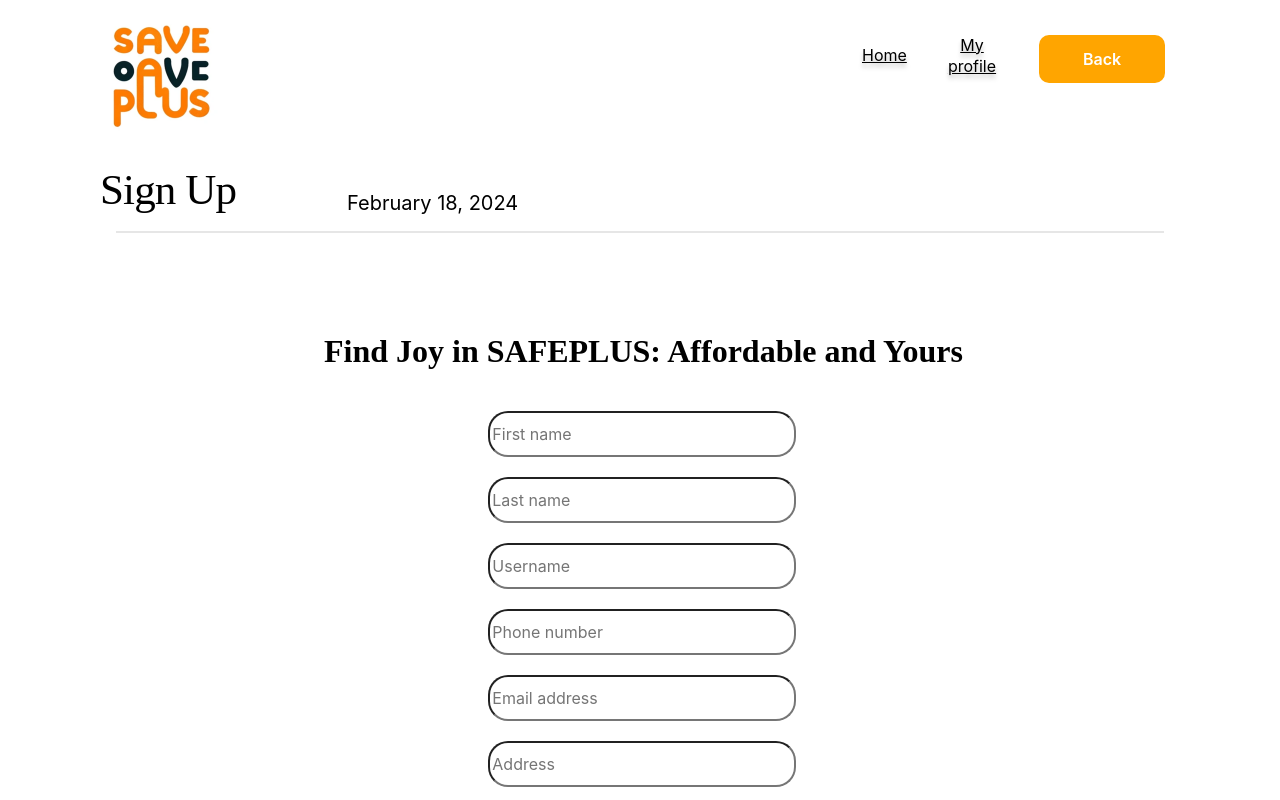
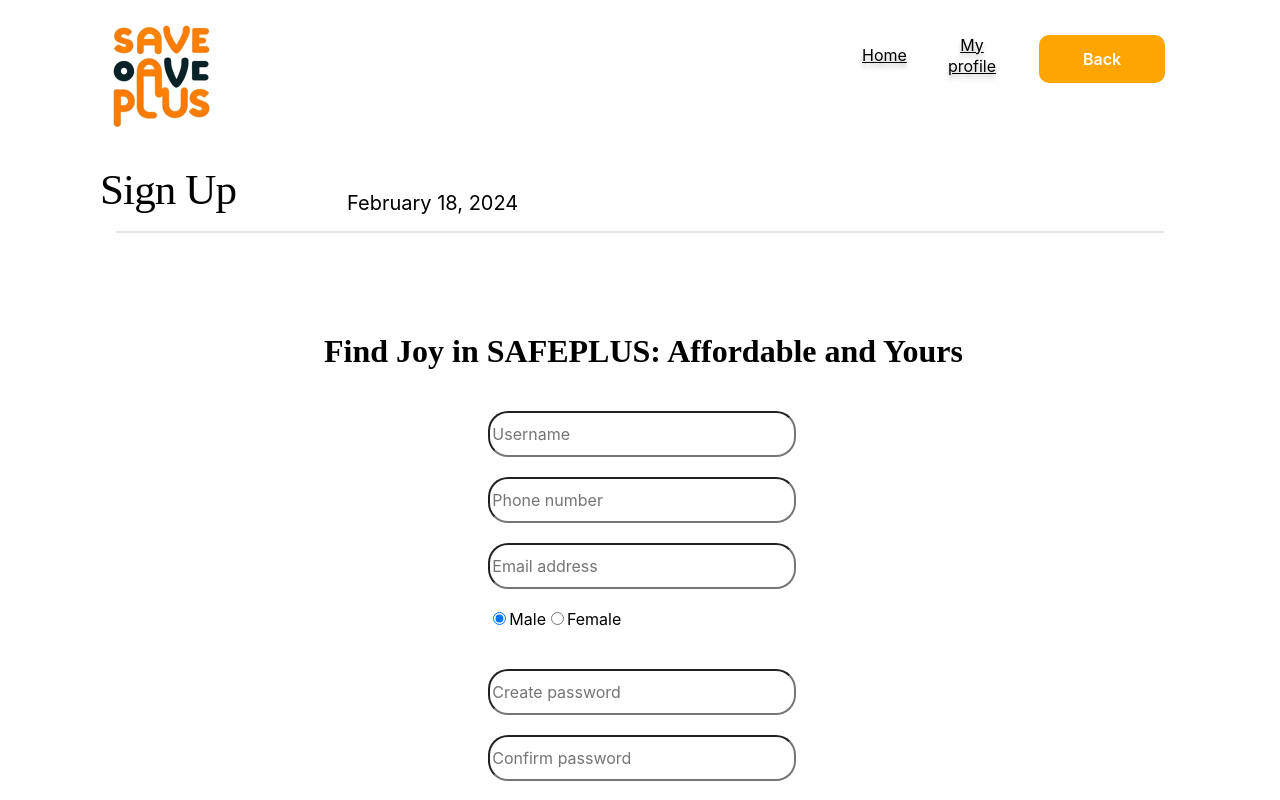
Before and after one commit to raindongz/SavePlus-Vue, a Vue app: page /signup in a window 1280 px wide. Shown: the top 800 px of the page. Built offline with nearby package versions, Linux system fonts and the light colour scheme.

Commit message:
add md5 encryption, add authentication header, add base url

```diff
--- a/package.json
+++ b/package.json
@@ -11,6 +11,7 @@
     "axios": "^1.6.7",
     "core-js": "^3.8.3",
     "firebase": "^10.8.0",
+    "js-md5": "^0.8.3",
     "vue": "^3.2.13",
     "vue-router": "^4.2.5"
   },
--- a/src/components/SignIn.vue
+++ b/src/components/SignIn.vue
@@ -2,16 +2,15 @@
   <div class="page-container">
     <nav>
       <ul>
-      <img class="logo" alt="saveplus logo" src="@/assets/logo.png">
+        <img class="logo" alt="saveplus logo" src="@/assets/logo.png" />
         <RouterLink to="/">
-      <button class="back-button" >Back</button>
+          <button class="back-button">Back</button>
         </RouterLink>
-
       </ul>
 
       <body>
         <header>
-        <h1 class="produce"> Welcome!</h1>
+          <h1 class="produce">Welcome!</h1>
           <div class="time">
             {{ formattedDate }}
           </div>
@@ -19,7 +18,6 @@
         <div class="divider"></div>
       </body>
       <div>
-
         <div v-if="userData">
           <h2>User Information</h2>
           <p>First Name: {{ userData.firstName }}</p>
@@ -30,93 +28,106 @@
         </div>
       </div>
       <div class="box">
+        <img alt="userimg" class="userimg" src="@/assets/user1.png" />
 
-          <img alt="userimg" class="userimg" src="@/assets/user1.png">
-
-
-        <div >
+        <div>
           <h1 class="userlogin">User Login</h1>
-          <input type="text" v-model="username" placeholder="Username" class="signin1"/>
-          <input type="password" v-model="pass" placeholder="Password" class="signin2"/>
-          <button @click="saveFields" class="signinbutton">Login</button>
-          <RouterLink to="/signup" class="tosignup">Click here to Sign Up</RouterLink>
+          <input
+            type="text"
+            v-model="email"
+            placeholder="email"
+            class="signin1"
+          />
+          <input
+            type="password"
+            v-model="pass"
+            placeholder="Password"
+            class="signin2"
+          />
+          <button @click="loginUser" class="signinbutton">Login</button>
+          <RouterLink to="/signup" class="tosignup"
+            >Click here to Sign Up</RouterLink
+          >
         </div>
-
-
-
       </div>
     </nav>
   </div>
-
-
 </template>
 
-
 <script>
-  import axios from 'axios';
+import axios from "axios";
+import router from "./../main.js";
 export default {
-
   data() {
     return {
-          username: '',
-          pass:'',
+      email: "",
+      pass: "",
       savedFields: {}, // 用于保存多个字段的对象
       userData: null,
     };
-
-
   },
   created() {
-        const options = { year: 'numeric', month: 'long', day: 'numeric' };
+    const options = { year: "numeric", month: "long", day: "numeric" };
     const currentDate = new Date();
     this.formattedDate = currentDate.toLocaleDateString(undefined, options);
   },
-      methods:{
+  methods: {
     saveFields() {
-        this.savedFields.username = this.username;
+      this.savedFields.email = this.email;
       this.savedFields.pass = this.pass;
 
-        this.username = '';
-        this.pass = '';
+      this.email = "";
+      this.pass = "";
     },
 
     loginUser() {
-        const baseUrl = 'http://api.saveplus.link';
+      var md5 = require("js-md5");
+      // Store hash in your password DB.
       const requestData = {
-          username: 'Fred',
-          fullName: 'Flintstone'
+        email: this.email,
+        password: md5(this.pass),
       };
 
-        axios.post(`${baseUrl}/post/unInterest`, requestData)
-        .then(response => {
+      const instance = axios.create();
+      instance
+        .post("/user/login", requestData, {
+          headers: {
+            Authorization: null,
+          },
+        })
+        .then((response) => {
+          if (response.statusText == "OK") {
+            const token = JSON.stringify(response.data.accessToken);
+            localStorage.setItem("token", token);
+            axios.defaults.headers.common["Authorization"] =
+              "Bearer " + JSON.parse(token);
+            router.push("/");
+          }
           this.userData = response.data;
         })
-        .catch(error => {
-            console.error('Error:', error);
+        .catch((error) => {
+          console.error("Error:", error);
+          this.email = "";
+          this.pass = "";
         });
-      }
-
-
+    },
   },
 
   mounted() {
-        this.loginUser();
-      }
-
-
-    }
-
+    // this.loginUser();
+  },
+};
 </script>
 
 <style>
-  .produce{
+.produce {
   position: absolute;
   width: 227px;
   height: 77px;
   left: 100px;
   top: 110px;
 
-    font-family: 'Newsreader';
+  font-family: "Newsreader";
   font-style: normal;
   font-weight: 400;
   font-size: 43px;
@@ -128,14 +139,14 @@
 
   color: #000000;
 }
-  .time{
+.time {
   position: absolute;
   width: 300px;
   height: 26px;
   left: 347px;
   top: 190px;
 
-    font-family: 'Inter';
+  font-family: "Inter";
   font-style: normal;
   font-weight: 400;
   font-size: 20px;
@@ -148,20 +159,18 @@
 }
 .divider {
   height: 2px; /* 设置分隔线的高度 */
-    background-color: #E6E6E6; /* 设置分隔线的背景颜色 */
+  background-color: #e6e6e6; /* 设置分隔线的背景颜色 */
   margin: 100px; /* 可选：设置分隔线上下的间距 */
 }
-  .box{
+.box {
   position: relative;
   height: 350px;
   width: 600px;
-    margin-top:50px;
-    margin-left:30%;
-
+  margin-top: 50px;
+  margin-left: 30%;
 
   border: 2px solid orange;
   border-radius: 40px;
-
 }
 
 .box::before {
@@ -190,17 +199,16 @@
   width: 200px;
   margin-left: 370px; /* 调整间距以适应需求 */
   margin-top: 50px;
-
 }
 
-  .signin1{
+.signin1 {
   position: absolute;
   height: 25px;
   width: 200px;
   margin-left: 330px;
   margin-top: 100px;
   border-radius: 30px;
-    background-color:bisque;
+  background-color: bisque;
   text-align: center;
   border: 0;
   transition: background-color 0.3s;
@@ -210,13 +218,12 @@
   background-color: #fff; /* 点击输入框时背景颜色变为白色 */
 }
 .upload-button {
-
   position: absolute; /* 将元素定位为绝对定位 */
   width: 126px;
   height: 48px;
   right: 115px;
   top: 35px;
-    font-family: 'Inter';
+  font-family: "Inter";
   font-style: normal;
   font-weight: 600;
   font-size: 16px;
@@ -226,17 +233,16 @@
   justify-content: center; /* 水平居中对齐文本 */
   text-align: center;
   border-radius: 10px;
-
 }
 
-  .signin2{
+.signin2 {
   position: absolute;
   height: 25px;
   width: 200px;
   margin-left: 330px;
   margin-top: 155px;
   border-radius: 30px;
-    background-color:bisque;
+  background-color: bisque;
   text-align: center;
   border: 0;
   transition: background-color 0.3s;
@@ -246,7 +252,7 @@
   background-color: #fff; /* 点击输入框时背景颜色变为白色 */
 }
 
-  .signinbutton{
+.signinbutton {
   position: absolute;
   height: 25px;
   width: 205px;
@@ -255,24 +261,24 @@
   border-radius: 20px;
 }
 
-  .tosignup{
+.tosignup {
   position: absolute;
   color: orange;
   margin-left: 362px;
   margin-top: 320px;
 }
 
-  .tosignup:hover{
+.tosignup:hover {
   color: rgba(255, 166, 0, 0.649);
 }
-  .time{
+.time {
   position: absolute;
   width: 300px;
   height: 26px;
   left: 347px;
   top: 190px;
 
-    font-family: 'Inter';
+  font-family: "Inter";
   font-style: normal;
   font-weight: 400;
   font-size: 20px;
@@ -283,5 +289,4 @@
 
   color: #000000;
 }
-
 </style>
--- a/src/components/SignUp.vue
+++ b/src/components/SignUp.vue
@@ -2,24 +2,20 @@
   <div class="page-container">
     <nav>
       <ul>
-        <img class="logo" alt="saveplus logo" src="@/assets/logo.png">
-        <RouterLink to="/"><li><a href="shop" class="shop">Home</a></li></RouterLink>
+        <img class="logo" alt="saveplus logo" src="@/assets/logo.png" />
+        <RouterLink to="/"
+          ><li><a href="shop" class="shop">Home</a></li></RouterLink
+        >
         <li><a href="My profile" class="Myprofile">My profile</a></li>
         <RouterLink to="/signin">
-        <button class="back-button" >Back</button>
+          <button class="back-button">Back</button>
         </RouterLink>
-
-
-
-
       </ul>
     </nav>
 
-
-
     <body>
       <header>
-        <h1 class="produce"> Sign Up </h1>
+        <h1 class="produce">Sign Up</h1>
         <div class="time">
           {{ formattedDate }}
         </div>
@@ -27,90 +23,103 @@
       <div class="divider"></div>
     </body>
 
-
     <div>
       <div>
         <h1 class="findJ">Find Joy in SAFEPLUS: Affordable and Yours</h1>
       </div>
+
       <div>
-      <input type="text" v-model="firstname" placeholder="First name" class="signup1"/>
+        <input
+          type="text"
+          v-model="username"
+          placeholder="Username"
+          class="signup1"
+        />
       </div>
 
       <div>
-      <input type="text" v-model="lastname" placeholder="Last name" class="signup1"/>
+        <input
+          type="text"
+          v-model="phone"
+          placeholder="Phone number"
+          class="signup1"
+        />
       </div>
 
       <div>
-      <input type="text" v-model="username" placeholder="Username" class="signup1"/>
+        <input
+          type="text"
+          v-model="email"
+          placeholder="Email address"
+          class="signup1"
+        />
       </div>
 
       <div>
-      <input type="text" v-model="phone" placeholder="Phone number" class="signup1"/>
+        <div class="signup1">
+          <input type="radio" id="zero" value="0" v-model="gender" />
+          <label for="zero">Male</label>
+          <input type="radio" id="one" value="1" v-model="gender" />
+          <label for="one">Female</label>
+        </div>
+      </div>
+      <div>
+        <input
+          type="password"
+          v-model="createpass"
+          placeholder="Create password"
+          class="signup1"
+        />
       </div>
 
       <div>
-      <input type="text" v-model="email" placeholder="Email address" class="signup1"/>
+        <input
+          type="password"
+          v-model="confirmpass"
+          placeholder="Confirm password"
+          class="signup1"
+        />
       </div>
 
-    <div>
-      <input type="text" v-model="address" placeholder="Address" class="signup1"/>
-    </div>
-
-
-      <div>
-      <input type="password" v-model="createpass" placeholder="Create password" class="signup1"/>
-    </div>
-
-    <div>
-      <input type="password" v-model="confirmpass" placeholder="Confirm password" class="signup1"/>
-    </div>
-
-
       <button @click="comparePasswords" class="savebutton">Sign Up</button>
-      <div v-if="showMessage">
+      <!-- <div v-if="showMessage">
         <div v-if="passwordsMatch"></div>
             <div v-else class="conpas">Passwords do not match.</div>
+        </div> -->
     </div>
-
-
-    </div>
-
-
-
   </div>
 
   <body class="blankb"></body>
-
 </template>
 
 <script>
-
+import axios from "axios";
+import router from "./../main.js";
 export default {
-
   data() {
     return {
-          formattedDate: '' ,
+      formattedDate: "",
       uploadedImages: [], // 存储已上传的图片
-          firstname: '', // 用于保存姓名
-          lastname: '',
-          username: '',
-          phone: '',
-          email: '',
-          createpass: '',
-          confirmpass:'',
-          address:'',
+      firstname: "", // 用于保存姓名
+      lastname: "",
+      username: "",
+      phone: "",
+      email: "",
+      createpass: "",
+      confirmpass: "",
+      address: "",
+      gender: 0,
       passwordsMatch: false,
       showMessage: false,
       savedFields: {}, // 用于保存多个字段的对象
     };
-
   },
   created() {
-        const options = { year: 'numeric', month: 'long', day: 'numeric' };
+    const options = { year: "numeric", month: "long", day: "numeric" };
     const currentDate = new Date();
     this.formattedDate = currentDate.toLocaleDateString(undefined, options);
   },
-      methods:{
+  methods: {
     openFileInput() {
       // 点击按钮时触发文件上传输入框的点击事件
       this.$refs.fileInput.click();
@@ -130,25 +139,35 @@
       }
     },
 
-      saveFields() {
+    submitFields() {
       // 当用户点击保存按钮时，将用户输入的字段保存到 savedFields 对象中
-        this.savedFields.firstname = this.firstname;
-        this.savedFields.lastname = this.lastname;
-        this.savedFields.username = this.username;
-        this.savedFields.email = this.email;
-        this.savedFields.phone = this.phone;
-        this.savedFields.createpass = this.createpass;
-        this.savedFields.confirmpass = this.confirmpass;
-        this.savedFields.address = this.address;
+      const baseUrl = "http://api.saveplus.link";
+      var md5 = require("js-md5");
+
+      axios
+        .post(baseUrl + "/user/create", {
+          username: this.username,
+          password: md5(this.createpass),
+          email: this.email,
+          phone: this.phone,
+          gender: 1,
+          // avatar: "www.baidu.com",
+        })
+        .then(function (response) {
+          if (response.statusText == "OK") {
+            router.push("/signin");
+          }
+        })
+        .catch(function (error) {
+          console.log(error);
+        });
+
       // 清空输入框以便用户输入下一组字段
-        this.firstname = '';
-        this.lastname = '';
-        this.username = '';
-        this.email = '';
-        this.confirmpass = '';
-        this.createpass = '';
-        this.phone = '';
-        this.address = '';
+      this.username = "";
+      this.email = "";
+      this.confirmpass = "";
+      this.createpass = "";
+      this.phone = "";
     },
 
     comparePasswords() {
@@ -156,29 +175,21 @@
       if (this.confirmpass === this.createpass) {
         this.passwordsMatch = true;
         this.showMessage = false;
-        this.saveFields();
+        this.submitFields();
       } else {
         this.passwordsMatch = false;
         this.showMessage = true;
       }
     },
-
   },
 };
-
-
-
 </script>
 
 <style>
-
-
-
-
 nav ul {
   list-style-type: none; /* 去掉列表项的标记（点点） */
 }
-  .logo{
+.logo {
   width: 125px; /* 修改图片宽度 */
   height: auto; /* 保持高度与宽度的比例 */
   margin-left: 50px;
@@ -193,7 +204,7 @@
   right: 379px;
   top: 45px;
 
-    font-family: 'Inter';
+  font-family: "Inter";
   font-style: normal;
   font-weight: 400;
   font-size: 16px;
@@ -207,14 +218,14 @@
 
   text-shadow: 0px 4px 4px rgba(0, 0, 0, 0.25);
 }
-  .Myprofile{
+.Myprofile {
   position: absolute;
   width: 76px;
   height: 21px;
   right: 270px;
   top: 45px;
 
-    font-family: 'Inter';
+  font-family: "Inter";
   font-style: normal;
   font-weight: 400;
   font-size: 16px;
@@ -235,7 +246,7 @@
   height: 48px;
   right: 115px;
   top: 35px;
-    font-family: 'Inter';
+  font-family: "Inter";
   font-style: normal;
   font-weight: 600;
   font-size: 16px;
@@ -245,23 +256,22 @@
   justify-content: center; /* 水平居中对齐文本 */
   text-align: center;
   border-radius: 10px;
-
 }
 button {
   background-color: orange;
   color: white;
 }
-  button:hover{
+button:hover {
   background-color: rgba(255, 166, 0, 0.649);
 }
-  .produce{
+.produce {
   position: absolute;
   width: 227px;
   height: 77px;
   left: 100px;
   top: 110px;
 
-    font-family: 'Newsreader';
+  font-family: "Newsreader";
   font-style: normal;
   font-weight: 400;
   font-size: 64px;
@@ -273,14 +283,14 @@
 
   color: #000000;
 }
-  .time{
+.time {
   position: absolute;
   width: 300px;
   height: 26px;
   left: 347px;
   top: 190px;
 
-    font-family: 'Inter';
+  font-family: "Inter";
   font-style: normal;
   font-weight: 400;
   font-size: 20px;
@@ -293,35 +303,33 @@
 }
 .divider {
   height: 2px; /* 设置分隔线的高度 */
-    background-color: #E6E6E6; /* 设置分隔线的背景颜色 */
+  background-color: #e6e6e6; /* 设置分隔线的背景颜色 */
   margin: 100px; /* 可选：设置分隔线上下的间距 */
 }
-  .show{
+.show {
   position: absolute;
   width: 300px;
   height: 330px;
-    background-color: #E6E6E6;
+  background-color: #e6e6e6;
   left: 110px;
   top: 250px;
   border-radius: 10px;
 }
 
-
-  .blankphoto{
+.blankphoto {
   position: absolute;
   width: 300px;
   height: 200px;
   left: 400px;
   object-fit: contain;
 }
-  .choose{
+.choose {
   position: absolute;
   width: 200px;
   height: 40px;
   left: 200px;
 
-
-    font-family: 'Inter';
+  font-family: "Inter";
   font-style: normal;
   font-weight: 400;
   font-size: 20px;
@@ -333,19 +341,15 @@
   justify-content: center; /* 水平居中对齐文本 */
   text-align: center;
   border-radius: 20px;
-
 }
 
-
-
-
-  .signup1{
+.signup1 {
   width: 300px;
   height: 40px;
-    margin-top:20px;
-    margin-left:38%;
+  margin-top: 20px;
+  margin-left: 38%;
   border-radius: 20px;
-    font-family: 'Inter';
+  font-family: "Inter";
   font-style: normal;
   font-weight: 400;
   font-size: 16px;
@@ -353,23 +357,23 @@
   text-align: start;
 }
 
-  .savebutton{
+.savebutton {
   position: absolute;
   width: 100px;
   height: 50px;
-    margin-top:50px;
-    margin-left:45%;
+  margin-top: 50px;
+  margin-left: 45%;
   object-fit: contain;
   border-radius: 10px;
 }
-  .blankb{
+.blankb {
   height: 100px;
 }
 
-  .findJ{
+.findJ {
   margin-left: 25%;
 }
-  .conpas{
+.conpas {
   margin-left: 43%;
 }
 </style>
--- a/src/components/userInformation.vue
+++ b/src/components/userInformation.vue
@@ -2,17 +2,17 @@
   <div class="page-container">
     <nav>
       <ul>
-        <img class="logo" alt="saveplus logo" src="../assets/logo.png">
+        <img class="logo" alt="saveplus logo" src="../assets/logo.png" />
 
         <RouterLink to="/">
-          <button class="upload-button" >Shop</button>
+          <button class="upload-button">Shop</button>
         </RouterLink>
       </ul>
     </nav>
   </div>
 
   <div>
-        <img alt="userimg" class="uinform" src="@/assets/user.png">
+    <img alt="userimg" class="uinform" src="@/assets/user.png" />
     <h1 class="in-username">Username</h1>
   </div>
 
@@ -29,77 +29,100 @@
     </RouterLink>
   </div>
 
-    <div v-if="edit" >
+  <div v-if="edit">
     <div>
-      <input type="text" v-model="firstname" placeholder="First name" class="i-t"/>
+      <input type="text" v-model="fullname" placeholder="Name" class="i-t" />
     </div>
 
     <div>
-      <input type="text" v-model="lastname" placeholder="Last name" class="i-t"/>
+      <input
+        type="text"
+        v-model="phone"
+        placeholder="Phone number"
+        class="i-t"
+      />
     </div>
 
     <div>
-      <input type="text" v-model="address" placeholder="Address" class="i-t"/>
+      <input
+        type="text"
+        v-model="email"
+        placeholder="Email address"
+        class="i-t"
+      />
+    </div>
+    <button @click="saveFields" class="i-savebutton">Save</button>
+  </div>
+  <div v-else>
+    <div>
+      <input
+        type="text"
+        disabled
+        v-model="fullname"
+        placeholder="Name"
+        class="i-t"
+      />
     </div>
 
     <div>
-      <input type="text" v-model="phone" placeholder="Phone number" class="i-t"/>
+      <input
+        type="text"
+        disabled
+        v-model="phone"
+        placeholder="Phone number"
+        class="i-t"
+      />
     </div>
 
     <div>
-      <input type="text" v-model="email" placeholder="Email address" class="i-t"/>
+      <input
+        type="text"
+        disabled
+        v-model="email"
+        placeholder="Email address"
+        class="i-t"
+      />
     </div>
-    <button @click="saveFields" class="i-savebutton">Save</button>
-
   </div>
-<div v-else>
-    <div>
-    <input type="text"  disabled v-model="firstname" placeholder="First name" class="i-t"/>
-      </div>
-
-      <div>
-      <input type="text" disabled v-model="lastname" placeholder="Last name" class="i-t"/>
-      </div>
-
-      <div>
-      <input type="text" disabled v-model="address" placeholder="Address" class="i-t"/>
-    </div>
-
-    <div>
-      <input type="text" disabled v-model="phone" placeholder="Phone number" class="i-t"/>
-    </div>
-
-      <div>
-      <input type="text" disabled v-model="email" placeholder="Email address" class="i-t"/>
-    </div>
-
-</div>
-
-
 </template>
 
 <script>
+import axios from "axios";
+
 export default {
-
   data() {
     return {
-
-          firstname: '', // 用于保存姓名
-          lastname: '',
-          address: '',
-          phone: '',
-          email: '',
+      fullname: "",
+      phone: "",
+      email: "",
+      avatar: "",
       edit: false,
 
       savedFields: {}, // 用于保存多个字段的对象
     };
-
   },
 
-      methods:{
+  beforeMount() {
+    console.log("hello ");
+    const requestData = {};
+    const instance = axios.create();
+    instance
+      .post("/user/getUserInfo", requestData)
+      .then((response) => {
+        if (response.statusText == "OK") {
+          console.log(response.data);
+          (this.fullname = response.data.user_info.full_name),
+            (this.phone = response.data.user_info.phone),
+            (this.email = response.data.user_info.email),
+            (this.avatar = response.data.user_info.avatar);
+        }
+      })
+      .catch((error) => {
+        console.error("Error:", error);
+      });
+  },
 
-
-
+  methods: {
     saveFields() {
       // 当用户点击保存按钮时，将用户输入的字段保存到 savedFields 对象中
       this.savedFields.firstname = this.firstname;
@@ -110,34 +133,26 @@
 
       this.savedFields.address = this.address;
       // 清空输入框以便用户输入下一组字段
-        this.firstname = '';
-        this.lastname = '';
-        this.email = '';
-        this.phone = '';
-        this.address = '';
+      this.firstname = "";
+      this.lastname = "";
+      this.email = "";
+      this.phone = "";
+      this.address = "";
     },
 
-
-
     handleButtonClick() {
-
-        if (this.edit === false){
+      if (this.edit === false) {
         this.edit = true;
       } else {
         this.edit = false;
       }
     },
-
-
-
   },
 };
-
-
 </script>
 
 <style>
-    .uinform{
+.uinform {
   position: absolute;
   height: 200px;
   width: 200px;
@@ -145,7 +160,7 @@
   margin-top: 50px;
 }
 
-    .in-username{
+.in-username {
   position: absolute;
   height: 200px;
   width: 200px;
@@ -153,17 +168,16 @@
   font-size: 25px;
   margin-left: 375px;
   margin-top: 150px;
-        font-family: 'Arial';
-
+  font-family: "Arial";
 }
 
-    .in-e{
+.in-e {
   position: absolute; /* 将元素定位为绝对定位 */
   width: 126px;
   height: 48px;
   left: 190px;
   top: 420px;
-        font-family: 'Inter';
+  font-family: "Inter";
   font-style: normal;
   font-weight: 600;
   font-size: 16px;
@@ -177,17 +191,17 @@
   color: orange;
 }
 
-    .in-e:hover{
+.in-e:hover {
   background-color: white;
-        color:rgba(255, 166, 0, 0.649);
+  color: rgba(255, 166, 0, 0.649);
 }
-    .in-m{
+.in-m {
   position: absolute; /* 将元素定位为绝对定位 */
   width: 126px;
   height: 48px;
   left: 190px;
   top: 490px;
-        font-family: 'Inter';
+  font-family: "Inter";
   font-style: normal;
   font-weight: 600;
   font-size: 16px;
@@ -199,13 +213,13 @@
   border-radius: 10px;
 }
 
-    .in-u{
+.in-u {
   position: absolute; /* 将元素定位为绝对定位 */
   width: 126px;
   height: 48px;
   left: 190px;
   top: 560px;
-        font-family: 'Inter';
+  font-family: "Inter";
   font-style: normal;
   font-weight: 600;
   font-size: 16px;
@@ -215,17 +229,15 @@
   justify-content: center; /* 水平居中对齐文本 */
   text-align: center;
   border-radius: 10px;
-
-
 }
 
-    .i-t{
+.i-t {
   width: 300px;
   height: 40px;
-        margin-top:40px;
-        margin-left:50%;
+  margin-top: 40px;
+  margin-left: 50%;
   border-radius: 20px;
-        font-family: 'Inter';
+  font-family: "Inter";
   font-style: normal;
   font-weight: 400;
   font-size: 16px;
@@ -239,7 +251,7 @@
   height: 48px;
   left: 190px;
   top: 630px;
-        font-family: 'Inter';
+  font-family: "Inter";
   font-style: normal;
   font-weight: 600;
   font-size: 16px;
@@ -251,15 +263,13 @@
   border-radius: 10px;
 }
 
-  .i-savebutton{
+.i-savebutton {
   position: absolute;
   width: 100px;
   height: 50px;
-    margin-top:50px;
-    margin-left:57%;
+  margin-top: 50px;
+  margin-left: 57%;
   object-fit: contain;
   border-radius: 10px;
 }
-
-
 </style>
```
Also changed, not shown: src/components/ProduceList.vue (+27 -3 lines), src/main.js (+30 -20 lines), 1 other file (tests, documents, lock files or other folders). Lines whose indentation alone changed are shown as unchanged.
